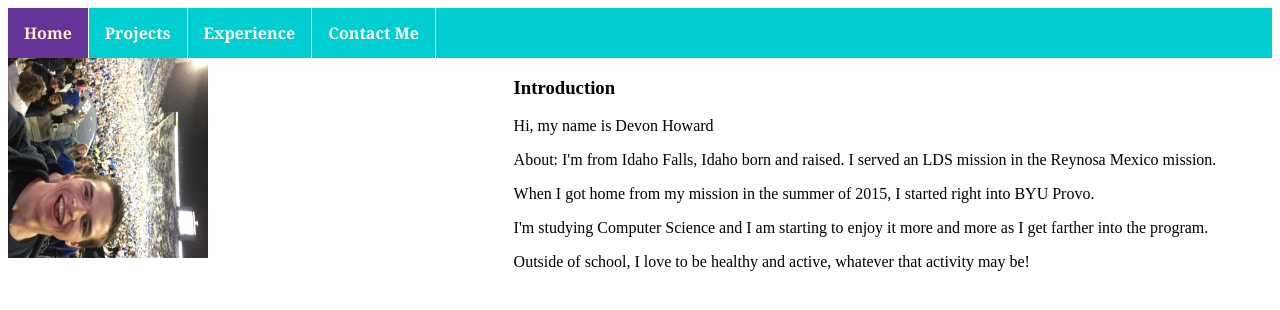
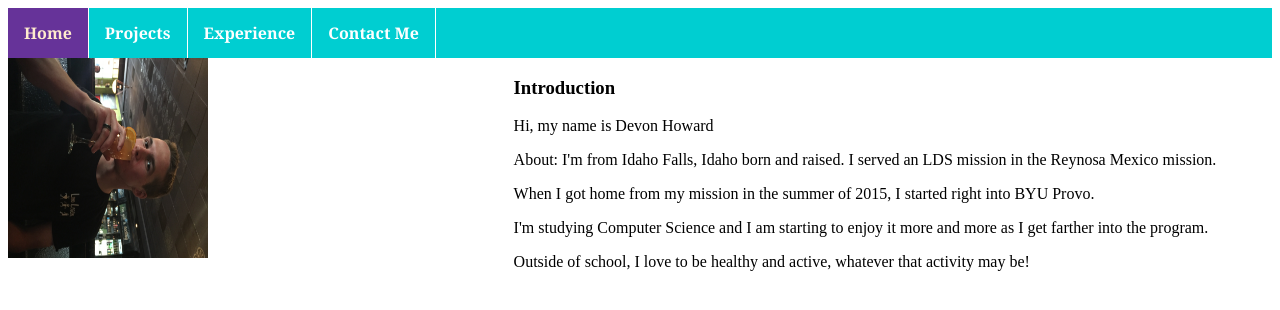
Before and after one commit to devon65/CS260, a plain HTML site: page index.html in a window 1280 px wide. Drawn offline with Linux system fonts and the light colour scheme.

Commit message:
Changed Profile Pic

```diff
--- a/index.html
+++ b/index.html
@@ -14,7 +14,7 @@
 
 <section>
     <aside>
-        <img class="one" src="stormingthefield.JPG">
+        <img class="one" src="peach%20awesome.JPG">
     </aside>
     <article>
         <h1>Introduction</h1>
```
